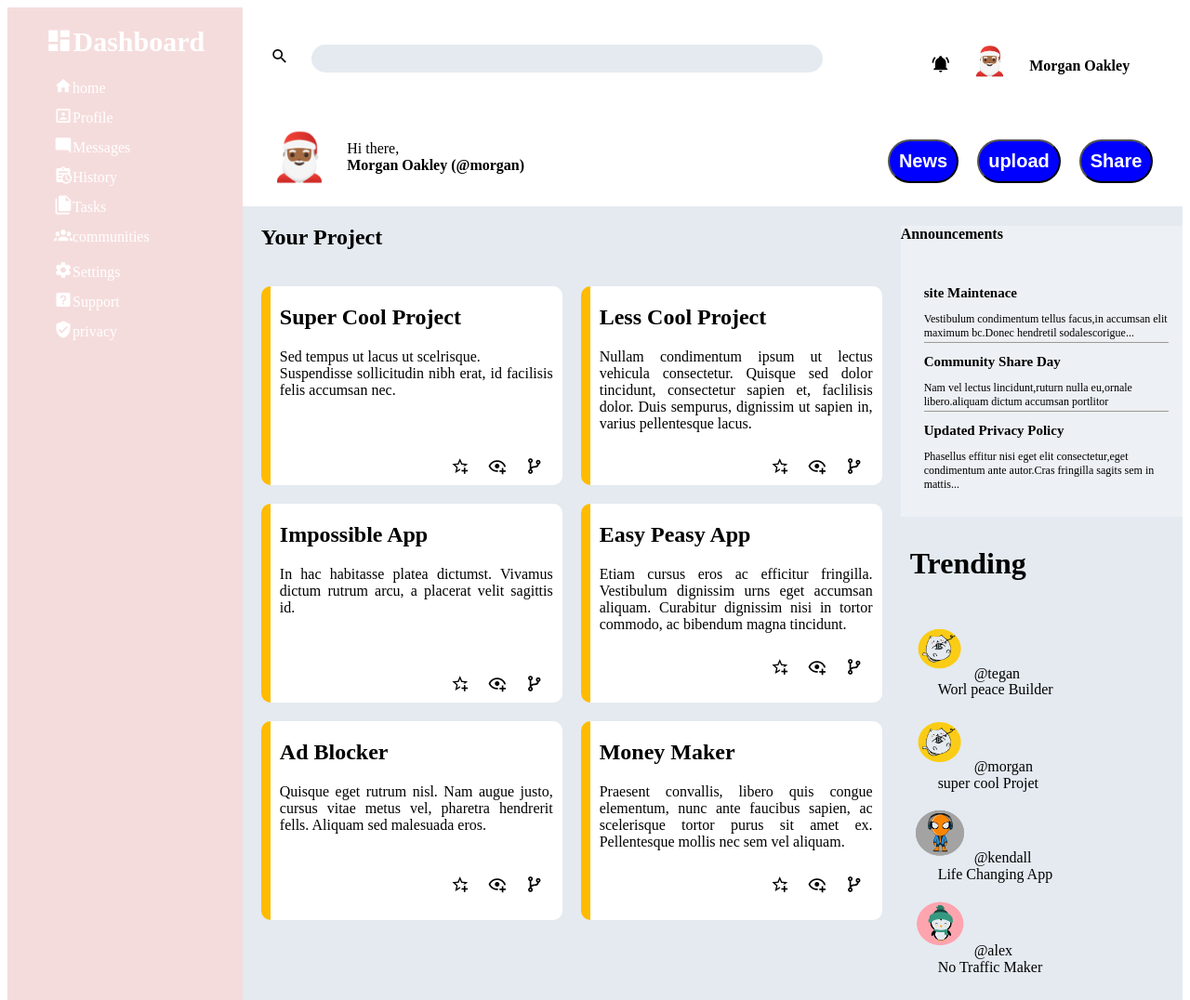
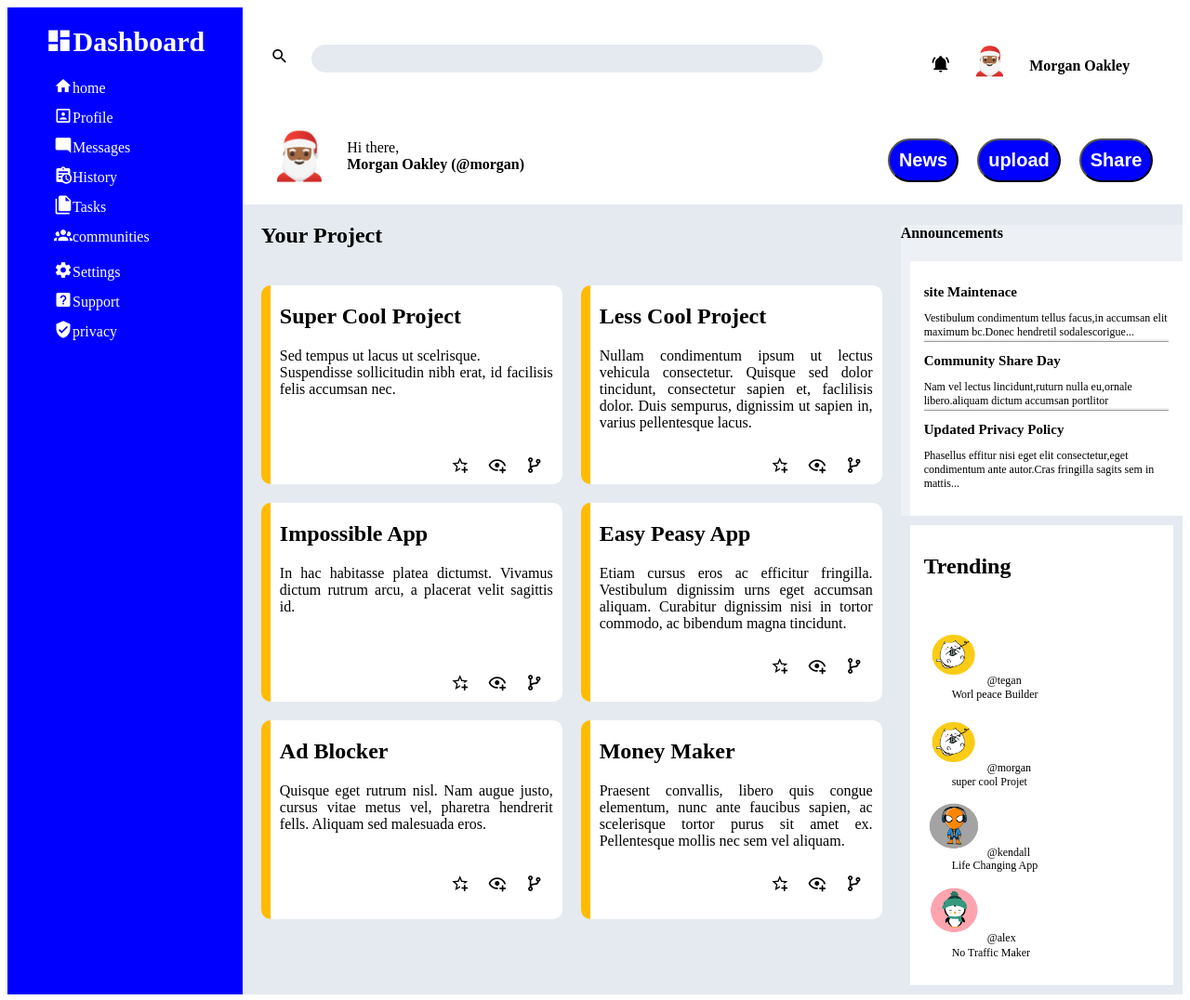
Before and after one commit to Annette-Bwemere-Salama/DGA_travailenequipedashbord, a plain HTML site: page index.html in a window 1280 px wide. Shown: the whole page at 93% size. Drawn offline with Linux system fonts and the light colour scheme.

Commit message:
style:mis en arrangement des image sur la derniere parties

```diff
--- a/index.html
+++ b/index.html
@@ -50,10 +50,10 @@
 
         <div class="recherche"3>
             <div class="hithere">
-                <div class=""">
+                <div class="">
                     <span class="user">&#127877;&#127998;</span>
                </div>
-               <div class=""">
+               <div class="">
                    <p>Hi there,<br><strong> Morgan Oakley (@morgan) </strong></p>
               </div>
             </div>
--- a/style.css
+++ b/style.css
@@ -84,7 +84,7 @@ body{
 
     main{
 
-        background-color: rgb(245, 220, 220);
+        background-color: blue;
         min-height: 100vh;
         }
 
@@ -149,6 +149,7 @@ body{
     margin-left: 10px;
     color:black;
     display: colom;
+    background: white;
 
   }
   .Announcements h1{
@@ -173,7 +174,12 @@ body{
 
 }
 .trending{
- margin:10px;
+font-size: 12px;
+padding: 15px;
+color:black;
+display: colom;
+background: white;
+margin:10px;
 display: grid;
 grid-template-columns: 1fr;
 grid-template-rows: repeat(3, 1fr);
```
